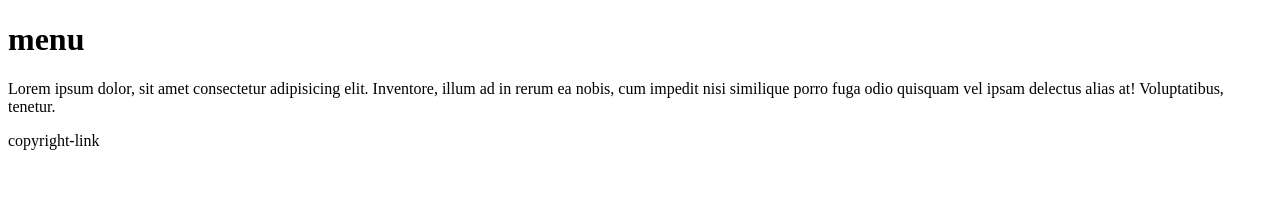
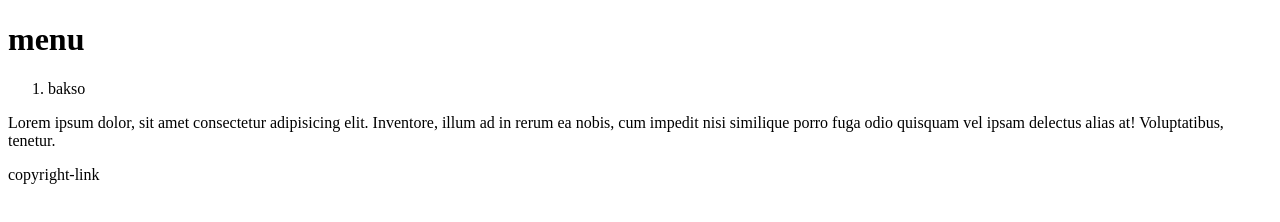
Before and after one commit to ubai30/CoffeShop, a plain HTML site: page menu.html in a window 1280 px wide. Drawn offline with Linux system fonts and the light colour scheme.

Commit message:
Update menu.html

```diff
--- a/menu.html
+++ b/menu.html
@@ -7,6 +7,7 @@
 </head>
 <body>
     <h1>menu</h1>
+    <ol><li>bakso</li></ol>
     <p>Lorem ipsum dolor, sit amet consectetur adipisicing elit. Inventore, illum ad in rerum ea nobis, cum impedit nisi similique porro fuga odio quisquam vel ipsam delectus alias at! Voluptatibus, tenetur.</p>
     <footer>copyright-link</footer>
 </body>
```
